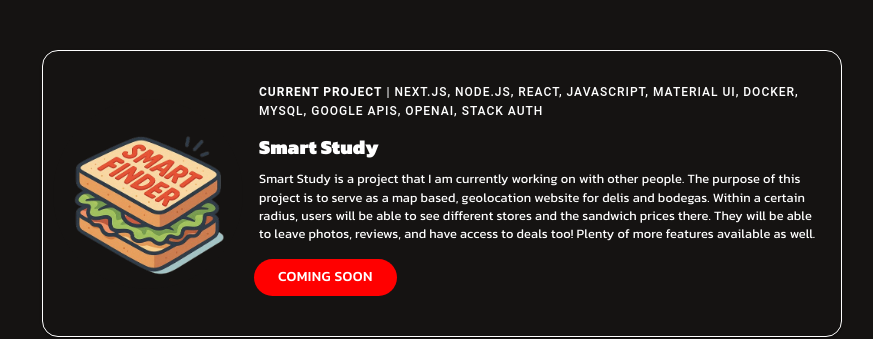
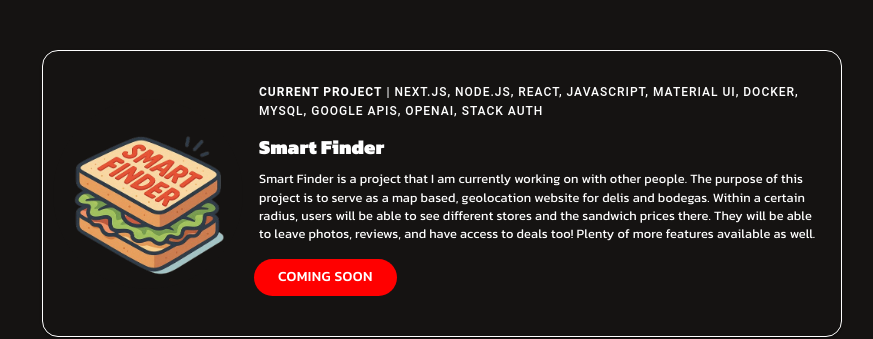
Before and after one commit to hamim23z/Main_OfficialPortfolio_v2, a Next.js app: page / in a window 1280 px wide. Shown: the part 2940-3279 px from the top of the page, without its empty margins (208-1081 px from the left). Built offline with nearby package versions, Linux system fonts and the light colour scheme.

Commit message:
Fixed name error for project card

```diff
--- a/components/CardBlog.js
+++ b/components/CardBlog.js
@@ -95,7 +95,7 @@ export function CardBlog() {
               fontFamily: "Kanit",
             }}
           >
-            Smart Study
+            Smart Finder
           </Typography>
 
           <Typography
@@ -107,7 +107,7 @@ export function CardBlog() {
               fontFamily: "Kanit",
             }}
           >
-            Smart Study is a project that I am currently working on with other people. The
+            Smart Finder is a project that I am currently working on with other people. The
             purpose of this project is to serve as a map based, geolocation website for delis and
             bodegas. Within a certain radius, users will be able to see different stores and the sandwich
             prices there. They will be able to leave photos, reviews, and have access to deals too! Plenty of
```
